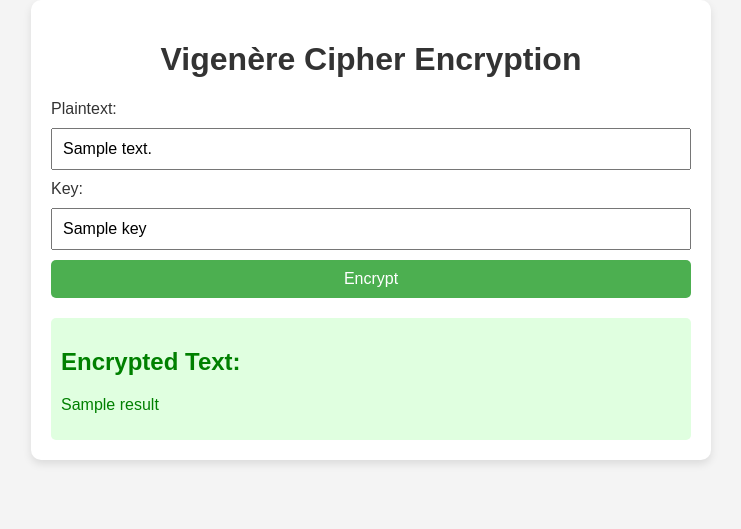
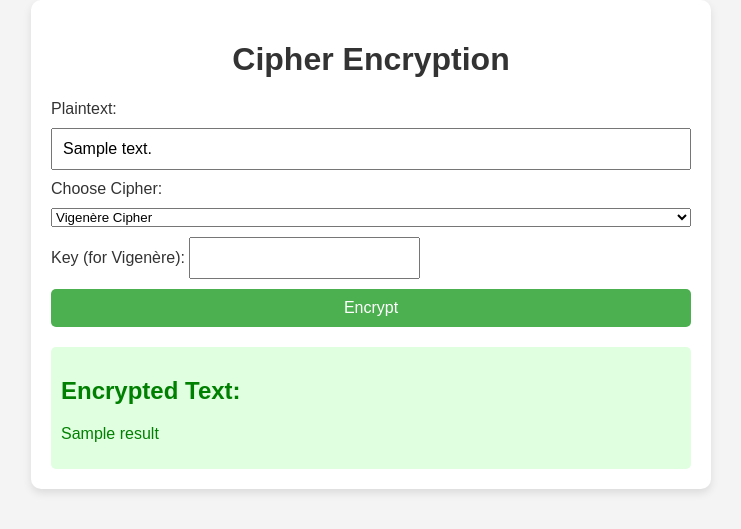
Before and after one commit to mansh2060/Vignere-Cipher-and-Rail-Fence-Cipher, a Flask app: template templates/index.html in a window 1280 px wide. Shown: the top 529 px of the page, without its empty margins (269-1010 px from the left). Run offline with Flask 3, Linux system fonts and the light colour scheme; the template is opened without the code that fills it: most values are stand-ins (such as "Sample title", 1, 10 or a date in 2020).

Commit message:
Cipher Encryption

```diff
--- a/app.py
+++ b/app.py
@@ -1,23 +1,34 @@
 from flask import Flask, render_template, request
-from cipher import get_vignere_cipher
+from railfencecipher import rail_fence_cipher
+from vignerecipher import get_vignere_cipher
 
 app = Flask(__name__)
 
 @app.route("/", methods=["GET", "POST"])
 def home():
+    encrypted_text = None
+    error = None
+    plaintext=""
     if request.method == "POST":
         plaintext = request.form.get("plaintext").lower()
-        key = request.form.get("key").lower()
-        if not plaintext or not key:
-            return render_template("index.html", error="Both fields are required.")
+        cipher_type = request.form.get("cipher_type")
 
-        try:
-            encrypted_text = get_vignere_cipher(plaintext, key)
-            return render_template("index.html", result=encrypted_text, plaintext=plaintext, key=key)
-        except KeyError:
-            return render_template("index.html", error="Invalid characters in input. Use only lowercase alphabets.")
+        if not plaintext:
+            error = "Plaintext field is required."
+        else:
+            if cipher_type == "vigenere":
+                key = request.form.get("key").lower()
+                if not key:
+                    error = "Key is required for Vigenère Cipher."
+                else:
+                    try:
+                        encrypted_text = get_vignere_cipher(plaintext, key)
+                    except KeyError:
+                        error = "Invalid characters in input. Use only lowercase alphabets."
+            elif cipher_type == "rail_fence":
+                encrypted_text = rail_fence_cipher(plaintext)
 
-    return render_template("index.html")
+    return render_template("index.html", result=encrypted_text, error=error, plaintext=plaintext)
 
 if __name__ == "__main__":
     app.run(debug=True)
--- a/templates/index.html
+++ b/templates/index.html
@@ -3,18 +3,26 @@
 <head>
     <meta charset="UTF-8">
     <meta name="viewport" content="width=device-width, initial-scale=1.0">
-    <title>Vigenère Cipher</title>
+    <title>Cipher Encryption</title>
     <link rel="stylesheet" href="{{ url_for('static', filename='style.css') }}">
 </head>
 <body>
     <div class="container">
-        <h1>Vigenère Cipher Encryption</h1>
+        <h1>Cipher Encryption</h1>
         <form method="POST">
             <label for="plaintext">Plaintext:</label>
             <input type="text" id="plaintext" name="plaintext" value="{{ plaintext }}" required>
 
-            <label for="key">Key:</label>
-            <input type="text" id="key" name="key" value="{{ key }}" required>
+            <label for="cipher_type">Choose Cipher:</label>
+            <select id="cipher_type" name="cipher_type">
+                <option value="vigenere">Vigenère Cipher</option>
+                <option value="rail_fence">Rail Fence Cipher</option>
+            </select>
+
+            <div id="key_input">
+                <label for="key">Key (for Vigenère):</label>
+                <input type="text" id="key" name="key">
+            </div>
 
             <button type="submit">Encrypt</button>
         </form>
@@ -32,5 +40,12 @@
         </div>
         {% endif %}
     </div>
+
+    <script>
+        document.getElementById('cipher_type').addEventListener('change', function() {
+            var keyInput = document.getElementById('key_input');
+            keyInput.style.display = this.value === 'vigenere' ? 'block' : 'none';
+        });
+    </script>
 </body>
 </html>
```
Also changed, not shown: railfencecipher.py (added, +21 -0 lines), vignerecipher.py (renamed from cipher.py).
